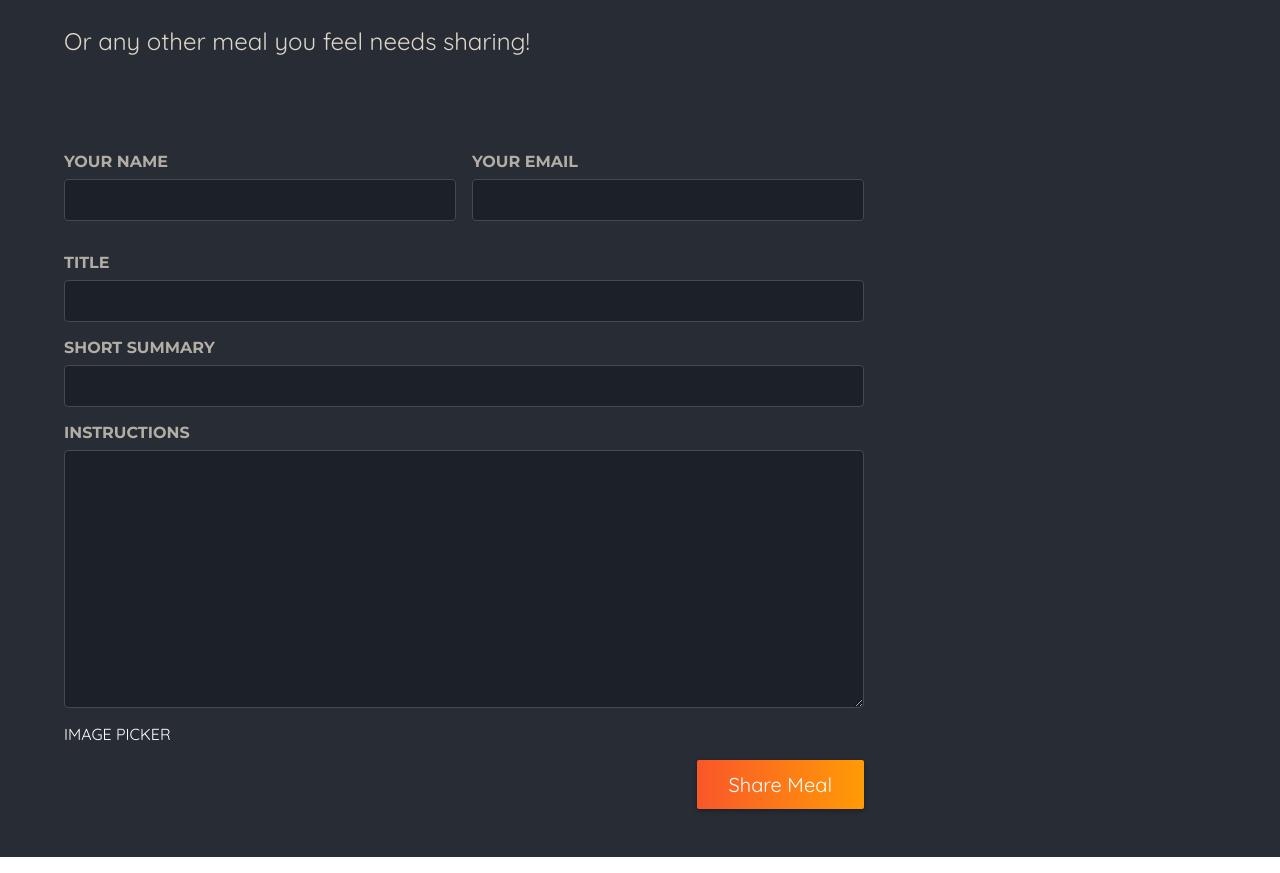
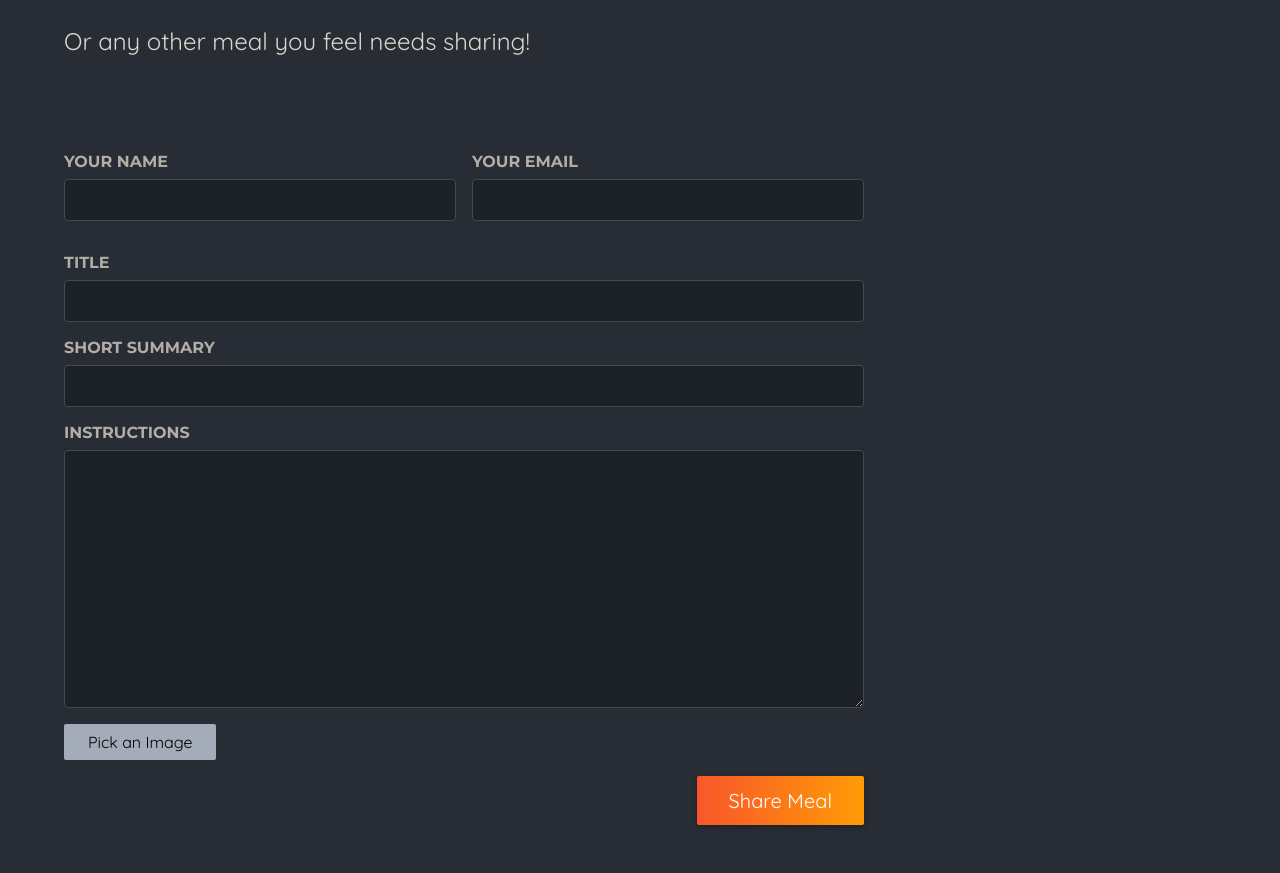
Before and after one commit to Rahulkaradwal/foodies, a Next.js app: page /meals/share in a window 1280 px wide. Shown: the part 280-1153 px from the top of the page. Built offline with nearby package versions, Linux system fonts and the light colour scheme.

Commit message:
feat: add an image picker

```diff
--- a/app/meals/[mealSlug]/page.js
+++ b/app/meals/[mealSlug]/page.js
@@ -2,10 +2,15 @@
 import styles from './page.module.css';
 import { getMeal } from '@/dataRequest/meals';
 import Image from 'next/image';
+import { notFound } from 'next/navigation';
 function MealDetails({ params }) {
   // by defulat next sends params to the components
 
   const meal = getMeal(params.mealSlug);
+  if (!meal) {
+    notFound();
+    // it will show the nearest not found page
+  }
 
   meal.instructions = meal.instructions.replace(/\n/g, '<br />');
   return (
--- a/app/meals/share/page.js
+++ b/app/meals/share/page.js
@@ -1,3 +1,4 @@
+import ImagePicker from '@/components/images/ImagePicker';
 import classes from './page.module.css';
 
 export default function ShareMealPage() {
@@ -38,7 +39,7 @@
               required
             ></textarea>
           </p>
-          IMAGE PICKER
+          <ImagePicker />
           <p className={classes.actions}>
             <button type="submit">Share Meal</button>
           </p>
--- /dev/null
+++ b/components/images/ImagePicker.js
@@ -0,0 +1,30 @@
+'use client';
+import React, { useRef } from 'react';
+import styles from './image-picker.module.css';
+
+function ImagePicker({ label, name }) {
+  const inputRef = useRef();
+  const handleClick = () => {
+    const image = inputRef.current.click();
+  };
+  return (
+    <div className={styles.picker}>
+      <label htmlFor={label}>{label}</label>
+      <div className={styles.controls}>
+        <input
+          ref={inputRef}
+          className={styles.input}
+          type="file"
+          id={name}
+          accept="image/png , image/jpeg"
+          name={name}
+        />
+        <button className={styles.button} type="button" onClick={handleClick}>
+          Pick an Image
+        </button>
+      </div>
+    </div>
+  );
+}
+
+export default ImagePicker;
--- /dev/null
+++ b/components/images/image-picker.module.css
@@ -0,0 +1,45 @@
+.controls {
+  display: flex;
+  align-items: flex-start;
+  gap: 1.5rem;
+  margin-bottom: 1rem;
+}
+
+.picker .input {
+  display: none;
+}
+
+.picker .button {
+  border: 0;
+  padding: 0.5rem 1.5rem;
+  background: #a4abb9;
+  border-radius: 2px;
+  cursor: pointer;
+  font: inherit;
+}
+
+.picker .button:hover,
+.picker .button:focus {
+  background: #b3b9c6;
+}
+
+.preview {
+  width: 10rem;
+  height: 10rem;
+  border: 2px solid #a4abb9;
+  display: flex;
+  justify-content: center;
+  align-items: center;
+  text-align: center;
+  color: #a4abb9;
+  position: relative;
+}
+
+.preview p {
+  margin: 0;
+  padding: 1rem;
+}
+
+.preview img {
+  object-fit: cover;
+}
```
